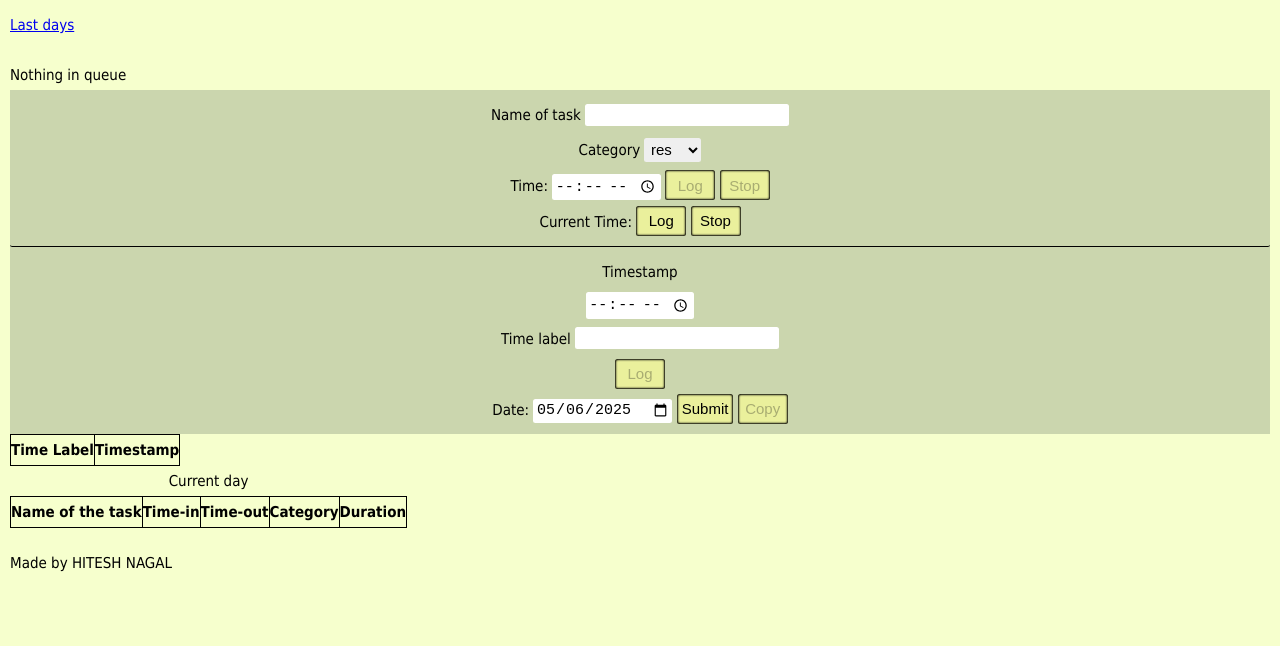
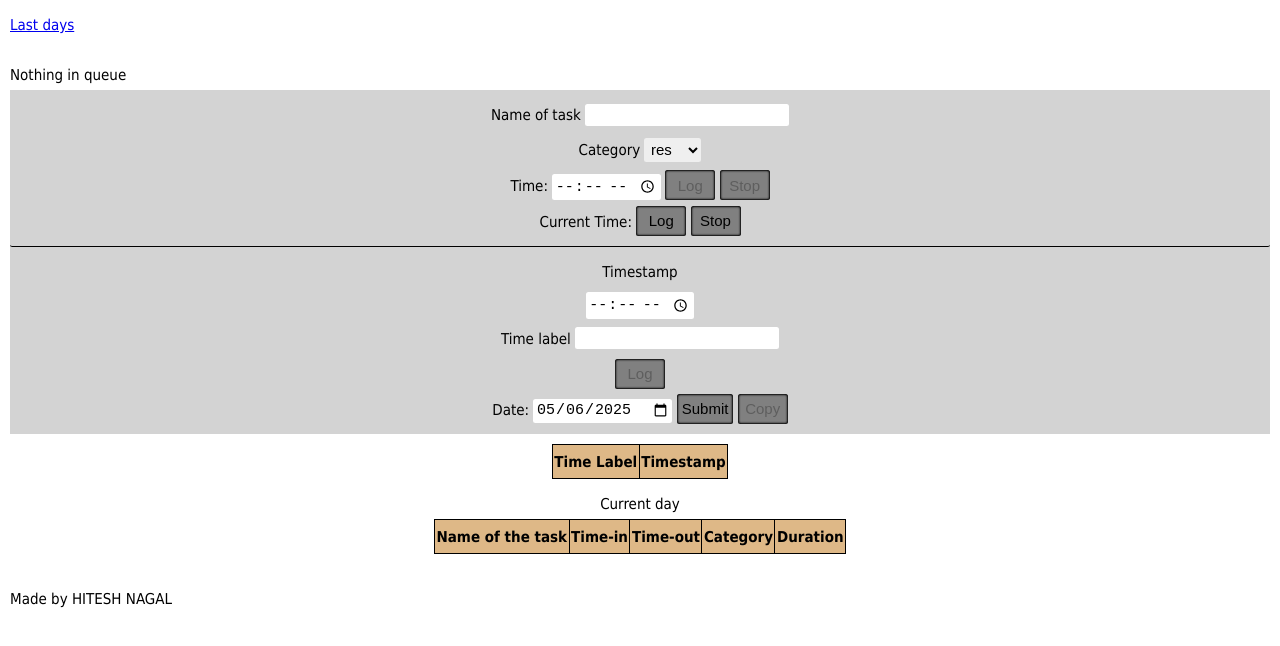
Before and after one commit to HiteshNagal/chronolog, a plain HTML site: page index.html in a window 1280 px wide. Drawn offline with Linux system fonts and the light colour scheme.

Commit message:
Update style.css
Improving styling of body, form, button and table elements

```diff
--- a/style.css
+++ b/style.css
@@ -1,8 +1,6 @@
 :root{
-    --primary-bg-color: rgb(246, 255, 205);
-    --secondary-bg-color: rgb(203, 214, 174);
-    --btn-prim-bg-color: rgb(234, 240, 156);
-    --btn-sec-bg-color: rgb(229, 247, 73);
+    --primary-bg-color: white;
+    --secondary-bg-color: lightgray;
 }
 
 *{
@@ -59,16 +57,16 @@ button{
     padding: 0.5rem;
     height: 3rem;
     min-width: 5rem;
-    background-color: var(--btn-prim-bg-color);
+    background-color: gray;
     box-shadow: 0 0 2px 1px black inset;
 }
 
 button:hover:not(:disabled){
-    background-color: var(--btn-sec-bg-color);
+    background-color: black;
 }
 
 button:active:not(:disabled){
-    transform: scale(0.95);
+    filter: invert(1);
 }
 
 input:disabled{
@@ -78,7 +76,11 @@ input:disabled{
 
 table{
     border-collapse: collapse;
+    margin: 1rem auto;
+    background-color: burlywood;
 }
-th,td{
+
+th, tr{
+    padding: 0.15rem;
     border: 1px solid;
 }
```
